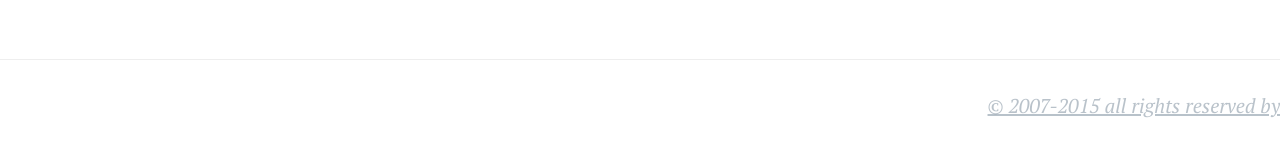
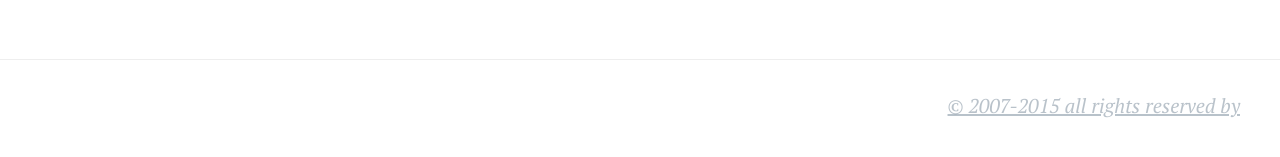
Before and after one commit to leonardinius/leonardinius.github.io, a Jekyll site: the page built from index.html, in a window 1280 px wide. Shown: the part 522-679 px from the top of the page. Built offline with Jekyll 4.4.1, drawn with Linux system fonts in a browser that asks for light colours.

Commit message:
Make footer 2em padding-right

```diff
--- a/_layouts/default.html
+++ b/_layouts/default.html
@@ -29,7 +29,7 @@
   </body>
 
   <hr/>
-  <footer style="text-align: right;">
+  <footer style="text-align: right; padding-right: 2em;">
     <a href="{{ site.baseurl }}about.html" style="color: rgba(22,54,79,0.3); font-style: italic;">
       <p>
         <u>
```
